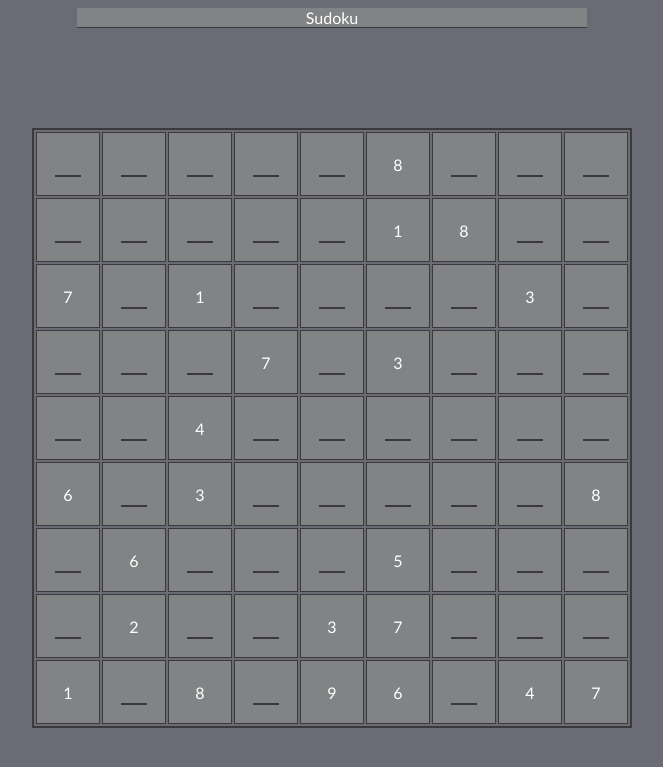
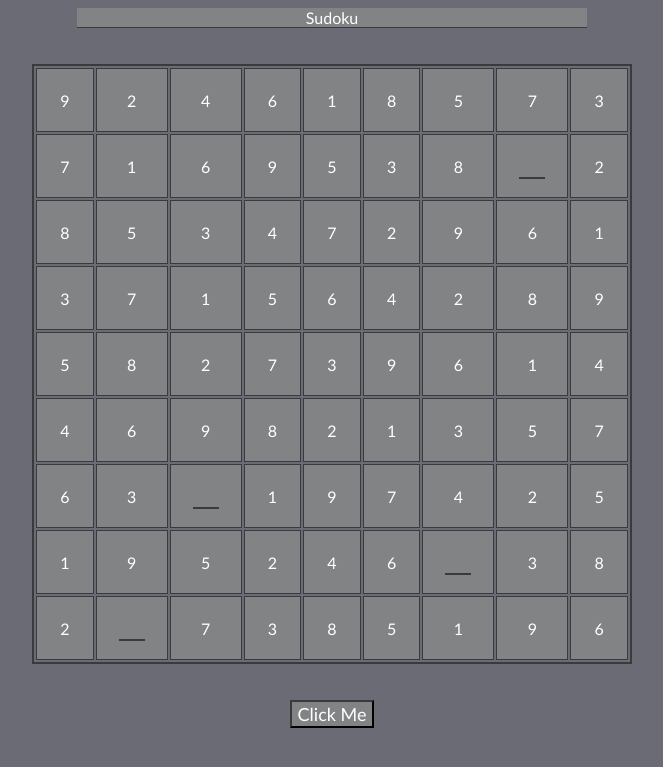
Before and after one commit to guimendiacastro/Django-Assingment-2-, a Django app: page /sudoku in a window 1280 px wide. Shown: the top 767 px of the page, without its empty margins (308-971 px from the left). Run offline with Django 4.2, Linux system fonts and the light colour scheme.

Commit message:
adding Ajax to sudoku

```diff
--- a/Assi2/static/sudApp.js
+++ b/Assi2/static/sudApp.js
@@ -7,24 +7,28 @@ const nums ="123456789"
 function splitArray(arr, len){
     var chunks  =[], i = 0, n = arr.length;
     while(i<n) {
-        console.log(arr.slice(i,i+len))
+    //    console.log(arr.slice(i,i+len))
         chunks.push(arr.slice(i,i += len));
     }
-    console.log(chunks)
+    //console.log(chunks)
     return chunks
 }
 
+console.log(document.getElementById('subButton').attributes)
+const finalButton = document.getElementById('subButton')
 var useGrid = document.getElementById('gridNums').innerHTML
+
+
 useGrid = Array.from(useGrid)
-console.log(useGrid)
+//console.log(useGrid)
 useGrid.shift()
 useGrid.pop()
-console.log(useGrid)
+//console.log(useGrid)
 useGrid = splitArray(useGrid,9)
-console.log(useGrid)
+//console.log(useGrid)
 
 useGrid.forEach((row, rowNum) => {
-    console.log('hello')
+    //console.log('hello')
     const rowElement = document.createElement('tr')
     if(rowNum%3 == 0 ){
         rowElement.style.borderBottomWidth = '3px'
@@ -32,30 +36,110 @@ useGrid.forEach((row, rowNum) => {
     rowElement.setAttribute('id', 'Row-' + rowNum)
     rowElement.classList.add('row')
     row.forEach((column,columnNum) => {
-        console.log('fbogisbj')
+    //    console.log('fbogisbj')
         const boxElement = document.createElement('td')
         boxElement.setAttribute('id','Row-' + rowNum + '-column-' + columnNum)
         boxElement.style.backgroundColor = '#818384'
         if(useGrid[rowNum][columnNum] == " "){
-            console.log("hey")
+    //        console.log("hey")
             const inputSpace = document.createElement('input');
             inputSpace.setAttribute('id','input-'+rowNum+'-'+columnNum)
             inputSpace.classList.add('inpSpa')
             inputSpace.setAttribute('useNum',rowNum+columnNum)
             inputSpace.setAttribute('type','text')
-            console.log(inputSpace)
+    //        console.log(inputSpace)
             boxElement.appendChild(inputSpace)        }else{
                 boxElement.innerText = useGrid[rowNum][columnNum]
             }
         boxElement.classList.add('boxes')
         rowElement.append(boxElement)
-        console.log(boxElement.id)
-        console.log(rowElement)
+    //    console.log(boxElement.id)
+    //    console.log(rowElement)
         boxElement.classList.add('boxes')
         rowElement.append(boxElement)
-        console.log(boxElement.id)
-        console.log(rowElement)
+    //    console.log(boxElement.id)
+    //    console.log(rowElement)
     })
-    console.log(rowElement.id)
+    //console.log(rowElement.id)
     sudTable.append(rowElement)
 })
+
+$(document).ready(function(){
+    $(".subButtton").click(function(){
+        console.log("yayay")
+        $.ajax({
+            url: 'sudoku',
+            type: 'get',
+            data: {
+                sub: $(this).text()
+            },
+            success: function(response) {
+                $(".subButton").text(response.seconds)
+            }
+        })
+    })
+})
+console.log(finalButton.innerHTML)
+finalButton.addEventListener('click', () => handleClick(finalButton))
+console.log(finalButton.innerHTML)
+
+function handleClick(UseButton){
+    const valNums = ['1' , '2', '3', '4', '5', '6', '7', '8', '9']
+    var exit = false
+    console.log("yayay")
+    console.log(useGrid)
+    var sendText = ''
+    useGrid.forEach((row,rowNum) => {
+        if(exit){
+            console.log("YOYO2")
+            return
+        }
+        console.log("This is a new row")
+        row.forEach((column, columnNum) => {
+            if(exit){
+                console.log("YOYO3")
+                return
+            }
+            console.log(column)
+            tempVal = column
+            console.log(valNums.includes(tempVal))
+            if(valNums.includes(column)){
+                console.log(column)
+                console.log(sendText)
+                sendText = sendText + column
+            }else{
+                console.log("ahhahahaha2")
+                var boxName = "input-"+rowNum + "-" +columnNum
+                useInp = document.getElementById(boxName)
+                console.log(useInp)
+                console.log(boxName)
+                useVal = useInp.value
+                console.log(useVal)
+                if (valNums.includes(useVal)){
+                    sendText = sendText + useVal
+                }else{
+                    alert("please enter valid inputs (1-9) in each box")
+                    exit = true
+                    return
+                }
+            }
+        })
+    })
+    if(exit){
+        console.log("YOYO4")
+        return
+    }
+        $.ajax({
+            url: 'sudoku',
+            type: 'get',
+            data: {
+                sub: sendText
+            },
+            success: displayWin
+        })
+    }
+
+    function displayWin(response){
+        var message = response.name
+        alert(message)
+    }
--- a/Assi2/static/sudStyle.css
+++ b/Assi2/static/sudStyle.css
@@ -54,3 +54,11 @@ td{
     border-width: 0 0 2px;
     border-color: #3a3a3c;
 }
+
+.subButton{
+    text-align: center;
+    font-size: large;
+    background-color: #818384;
+    border-color: #3a3a3c;
+    align-self: center;
+}
--- a/Assi2/templates/sudoku.html
+++ b/Assi2/templates/sudoku.html
@@ -20,6 +20,9 @@
             <table id = "sudGrid" class="sudGrid">
             </table>
         </div>
+        <div>
+            <button class="subButton" id = 'subButton'>Click Me</button>
+        </div>
     </div>
 </body>
 <div id = 'gridNums' class = 'hideChar'> {{ gridString }} </div>
--- a/Assi2/wordle/urls.py
+++ b/Assi2/wordle/urls.py
@@ -10,5 +10,6 @@ urlpatterns = [
     path('add2', views.add2, name = 'add2'),
     path('out', AjaxHandlerView1.as_view()),
     path('search', views.word, name = 'word'),
-    path('sudoku', views.sudoku, name = 'sudoku')
+    #path('sudoku', views.sudoku, name = 'sudoku')
+    path('sudoku', ajax_handler_view3.as_view())
 ]
--- a/Assi2/wordle/views.py
+++ b/Assi2/wordle/views.py
@@ -1,5 +1,6 @@
 from http.client import HTTPResponse
 import itertools
+from unicodedata import name
 from django.shortcuts import render
 from django.http import HttpResponse, JsonResponse
 from django.views.generic import View
@@ -202,6 +203,9 @@ def createSearch():
     fillRest(board)
     return board, useWords
 
+
+
+
 def sudoku(request):
     grid = createSudoku([[' ',' ',' ',' ',' ',' ',' ',' ',' ',],
         [' ',' ',' ',' ',' ',' ',' ',' ',' ',],
@@ -220,15 +224,15 @@ def sudoku(request):
             if grid[row][column] != ' ':
                 grid[row][column] = ' '
                 remove = True
-    print(grid)
-    print(grid[0])
+    #print(grid)
+    #print(grid[0])
     gridString = list(chain.from_iterable(grid))
-    print(gridString)
+    #print(gridString)
     gridString = ''.join([str(char) for char in gridString])
-    print('yo')
-    print(gridString)
-    print("hey")
-    print(gridString ,'gridstring')
+    #print('yo')
+    #print(gridString)
+    #print("hey")
+    #print(gridString ,'gridstring')
     return render(request, 'sudoku.html', {'gridString': gridString})
 
 
@@ -240,7 +244,7 @@ def gridFull(grid):
     return True
 
 def createSudoku(grid):
-        print(grid)
+        #print(grid)
         nums = [1,2,3,4,5,6,7,8,9]
         for i in range(0,81):
             row = i//9
@@ -248,11 +252,11 @@ def createSudoku(grid):
             if grid[row][column] == ' ':
                 shuffle(nums)
                 for x in nums:
-                    print(x)
+                    #print(x)
                     if x not in grid[row]:
-                        print("passed 1")
+                        #print("passed 1")
                         if x not in ([grid[0][column],grid[1][column],grid[2][column],grid[3][column],grid[4][column],grid[5][column],grid[6][column],grid[7][column],grid[8][column]]):
-                            print("passed 2")
+                            #print("passed 2")
                             box = []
                             if row<3:
                                 if column<3:
@@ -285,3 +289,124 @@ def createSudoku(grid):
                                         return new
                 break
         grid[row][column] = " "
+
+
+
+constGrid = createSudoku([[' ',' ',' ',' ',' ',' ',' ',' ',' ',],
+                [' ',' ',' ',' ',' ',' ',' ',' ',' ',],
+                [' ',' ',' ',' ',' ',' ',' ',' ',' ',],
+                [' ',' ',' ',' ',' ',' ',' ',' ',' ',],
+                [' ',' ',' ',' ',' ',' ',' ',' ',' ',],
+                [' ',' ',' ',' ',' ',' ',' ',' ',' ',],
+                [' ',' ',' ',' ',' ',' ',' ',' ',' ',],
+                [' ',' ',' ',' ',' ',' ',' ',' ',' ',],
+                [' ',' ',' ',' ',' ',' ',' ',' ',' ',]])
+print(constGrid)
+
+for i in range (4):
+                remove = False
+                while remove == False:
+                    row = random.randint(0,8)
+                    column = random.randint(0,8)
+                    if constGrid[row][column] != ' ':
+                        constGrid[row][column] = ' '
+                        remove = True
+
+class ajax_handler_view3(View):
+
+        def findGrid(self):
+            return constGrid
+
+
+        def get(self, request):
+            text = request.GET.get('sub')
+            subString = str(text)
+            print()
+            print(text)
+            print()
+
+            grid = self.findGrid()
+            #for i in range (58):
+            #    remove = False
+            #    while remove == False:
+            #        row = random.randint(0,8)
+            #        column = random.randint(0,8)
+            #        if grid[row][column] != ' ':
+            #            grid[row][column] = ' '
+            #            remove = True
+            #print(grid)
+            #print(grid[0])
+            gridString = list(chain.from_iterable(grid))
+            #print(gridString)
+            gridString = ''.join([str(char) for char in gridString])
+            #print('yo')
+            #print(gridString)
+            #print("hey")
+            #print(gridString ,'gridstring')
+
+            if is_ajax(request=request):
+                print("HEYHEYHEY")
+                if checkSudoku(text):
+                    message = "Well done you have solved it"
+                    return JsonResponse({'name': message}, status=200)
+                else:
+                    message = "unlucky, try again"
+                    return JsonResponse({'name': message}, status=200)
+
+            return render(request, 'sudoku.html',  {'gridString': gridString} )
+
+
+def checkSudoku(sud):
+    newGrid = []
+    tempRow = []
+    currentPos= 0
+    for i in range(0,9):
+        tempRow = []
+        for i in range(0,9):
+            tempRow.append(sud[currentPos])
+            currentPos += 1
+        newGrid.append(tempRow)
+
+    print(newGrid)
+    for i in range(0,81):
+            row = i//9
+            column = i%9
+            #print(x)
+            print(sud)
+            for x in newGrid[row]:
+                print(x + "AA")
+                if x in newGrid[row]:
+                    if x in ([newGrid[0][column],newGrid[1][column],newGrid[2][column],newGrid[3][column],newGrid[4][column],newGrid[5][column],newGrid[6][column],newGrid[7][column],newGrid[8][column]]):
+                        box = []
+                        if row<3:
+                            if column<3:
+                                box=[newGrid[j][0:3] for j in range(0,3)]
+                            elif column <6 :
+                                box=[newGrid[j][3:6] for j in range(0,3)]
+                            else:
+                                box=[newGrid[j][6:9] for j in range(0,3)]
+                        elif row<6:
+                            if column<3:
+                                box=[newGrid[j][0:3] for j in range(3,6)]
+                            elif column <6 :
+                                box=[newGrid[j][3:6] for j in range(3,6)]
+                            else:
+                                box=[newGrid[j][6:9] for j in range(3,6)]
+                        elif row<9:
+                            if column<3:
+                                box=[newGrid[j][0:3] for j in range(6,9)]
+                            elif column <6 :
+                                box=[newGrid[j][3:6] for j in range(6,9)]
+                            else:
+                                box=[newGrid[j][6:9] for j in range(6,9)]
+                        print(i)
+                        if x in box[0] or x in box[1] or x in box[2]:
+                            print(":)")
+                        else:
+                            print("AHHAHAHAHAHAHAHA")
+                            return False
+                    else:
+                        return False
+                else:
+                    return False
+    return True
```
Also changed, not shown: Assi2/static/searchapp.js (line endings or trailing spaces).
